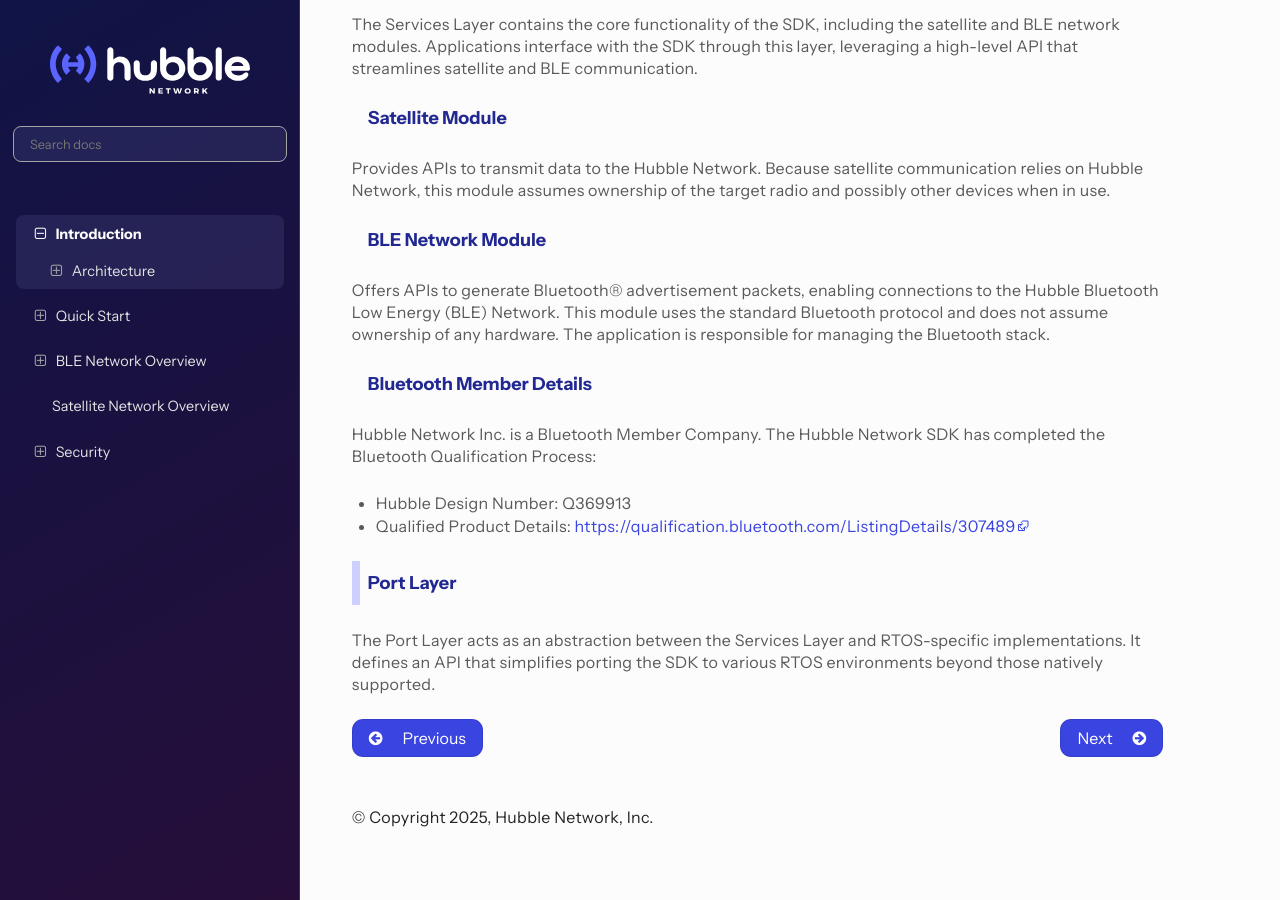
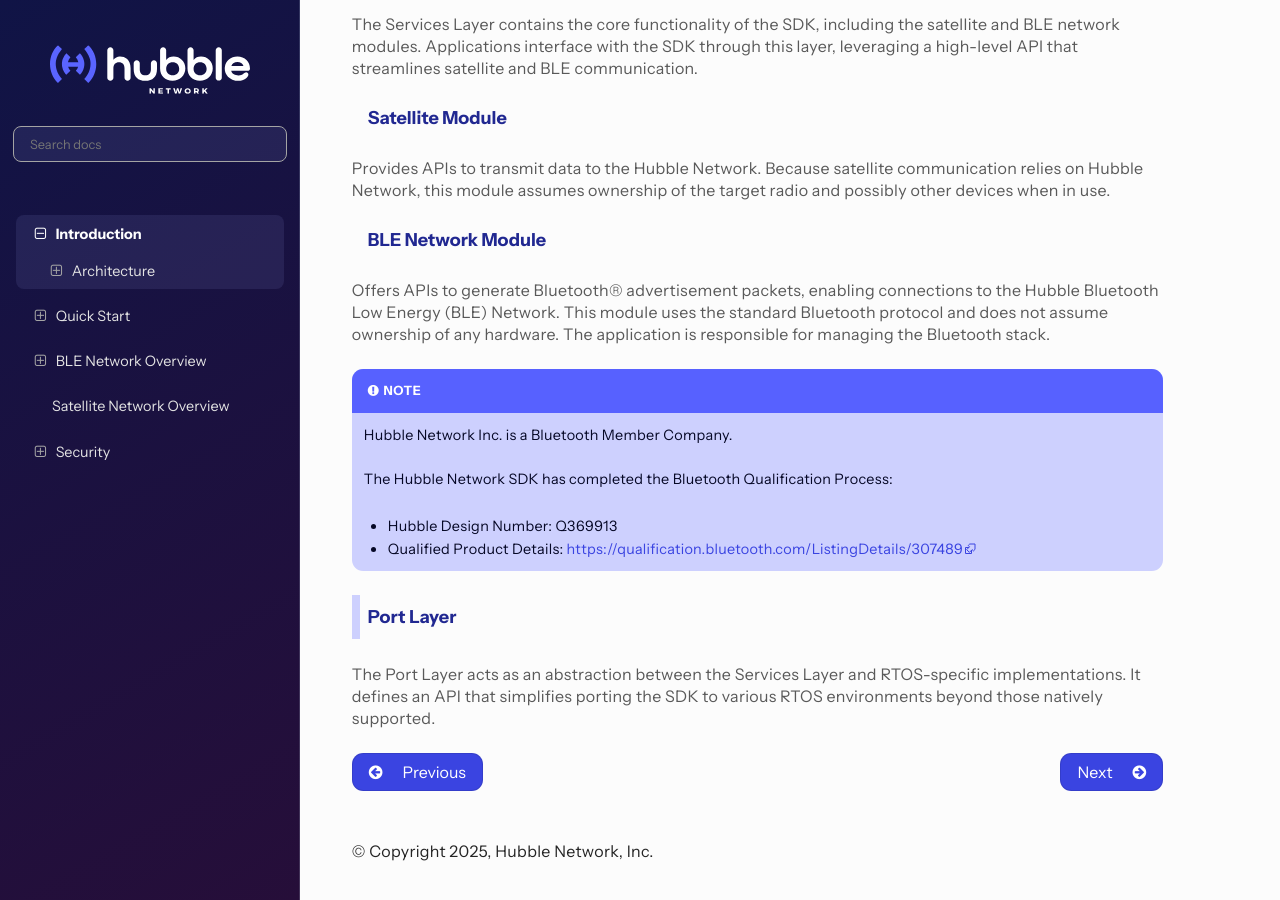
Before and after one commit to danielr-hubblenetwork/sdk, a Sphinx documentation site: the page built from docs/introduction/index.rst, in a window 1280 px wide and 900 px high, scrolled down 891 px. Built offline with Sphinx 7.4.7 and the Read the Docs theme 3.1.0, drawn with Linux system fonts in a browser that asks for light colours.

Commit message:
docs: introduction: Remove confusion in services layers
Make the information about Bluetooth membership a note, otherwise
it was mixing with techinical content. This makes this information
clear, no contents were changed.

Signed-off-by: Flavio Ceolin <flavio@hubblenetwork.com>

```diff
--- a/docs/introduction/index.rst
+++ b/docs/introduction/index.rst
@@ -51,13 +51,13 @@
 and does not assume ownership of any hardware. The application is responsible
 for managing the Bluetooth stack.
 
-Bluetooth Member Details
-------------------------
-Hubble Network Inc. is a Bluetooth Member Company.
-The Hubble Network SDK has completed the Bluetooth Qualification Process:
+.. note::
+   Hubble Network Inc. is a Bluetooth Member Company.
 
-- Hubble Design Number: Q369913
-- Qualified Product Details: https://qualification.bluetooth.com/ListingDetails/307489
+   The Hubble Network SDK has completed the Bluetooth Qualification Process:
+
+   - Hubble Design Number: Q369913
+   - Qualified Product Details: https://qualification.bluetooth.com/ListingDetails/307489
 
 Port Layer
 ==========
```
